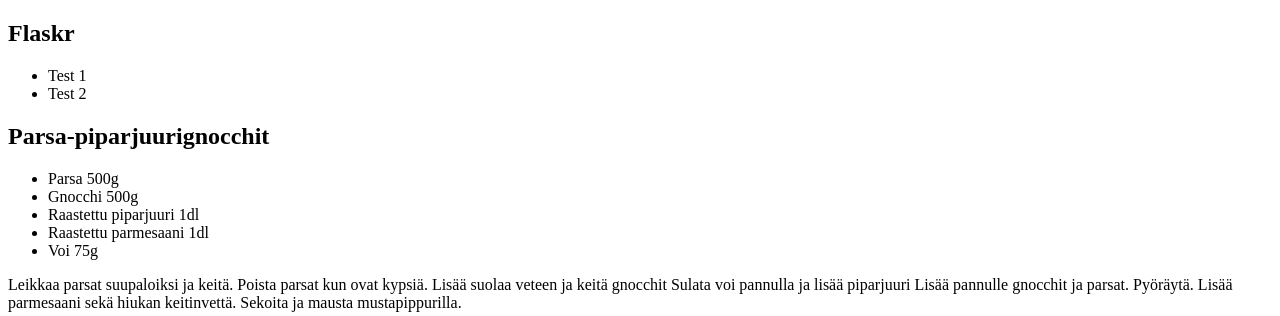
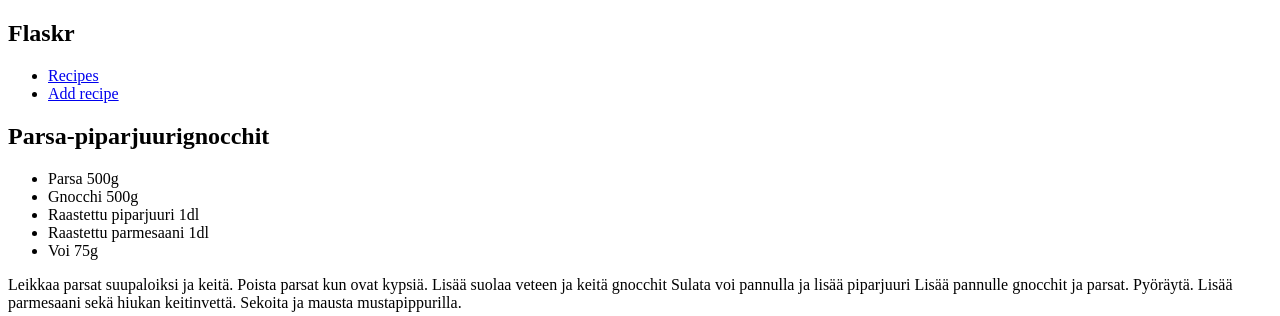
Before and after one commit to SimoHellgren/cookbook, a Flask app: page / in a window 1280 px wide. Shown: the top 316 px of the page. Run offline with Flask 2, Linux system fonts and the light colour scheme.

Commit message:
add add recipe page

```diff
--- /dev/null
+++ b/app.py
@@ -0,0 +1,16 @@
+from flask import Flask, render_template
+
+from db import read_recipes
+
+app = Flask(__name__)
+
+
+@app.route("/")
+def recipes():
+    recipes = list(read_recipes())
+    return render_template("recipes.html", recipes=recipes)
+
+
+@app.route("/add_recipe")
+def add_recipe():
+    return render_template("add_recipe.html")
--- a/hello.py
+++ /dev/null
@@ -1,11 +0,0 @@
-from flask import Flask, render_template
-
-from db import read_recipes
-
-app = Flask(__name__)
-
-
-@app.route("/")
-def hello():
-    recipes = list(read_recipes())
-    return render_template("base.html", recipes=recipes)
--- a/templates/base.html
+++ b/templates/base.html
@@ -3,8 +3,8 @@
 <nav>
   <h1>Flaskr</h1>
   <ul>
-    <li>Test 1</li>
-    <li>Test 2</li>
+    <li><a href="{{ url_for('recipes') }}">Recipes</a>
+    <li><a href="{{ url_for('add_recipe') }}">Add recipe</a>
   </ul>
 </nav>
 <section class="content">
@@ -14,15 +14,5 @@
   {% for message in get_flashed_messages() %}
     <div class="flash">{{ message }}</div>
   {% endfor %}
-  {% block content %}
-    {% for recipe in recipes %}
-        <h1>{{recipe['name']}}</h1>
-        <ul>
-            {% for ingredient in recipe['ingredients'] %}
-                <li>{{ingredient['name']}} {{ingredient['quantity']}}{{ingredient['measure']}}</li>
-            {% endfor %}
-        </ul>
-        <p>{{recipe['method']}}</p>
-    {% endfor %}
-  {% endblock %}
+  {% block content %}{% endblock %}
 </section>
--- /dev/null
+++ b/templates/recipes.html
@@ -0,0 +1,15 @@
+{% extends 'base.html' %}
+
+{% block content%}
+
+    {% for recipe in recipes %}
+        <h1>{{recipe['name']}}</h1>
+        <ul>
+            {% for ingredient in recipe['ingredients'] %}
+                <li>{{ingredient['name']}} {{ingredient['quantity']}}{{ingredient['measure']}}</li>
+            {% endfor %}
+        </ul>
+        <p>{{recipe['method']}}</p>
+    {% endfor %}
+
+{% endblock %}
```
Also changed, not shown: templates/add_recipe.html (added, +7 -0 lines).
